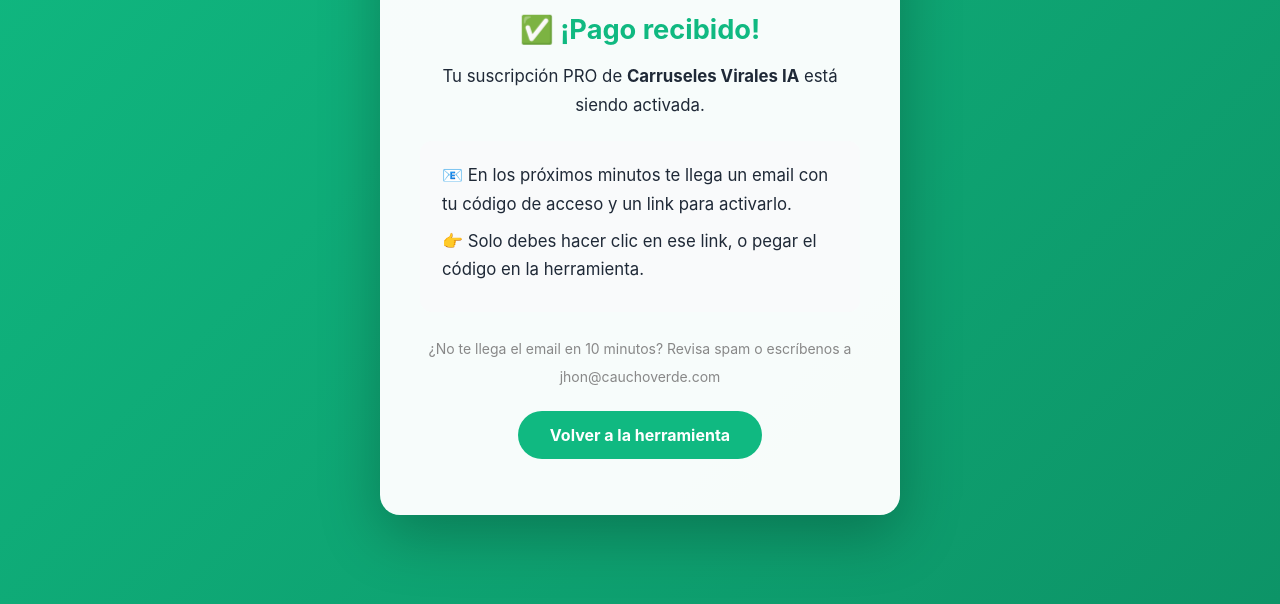
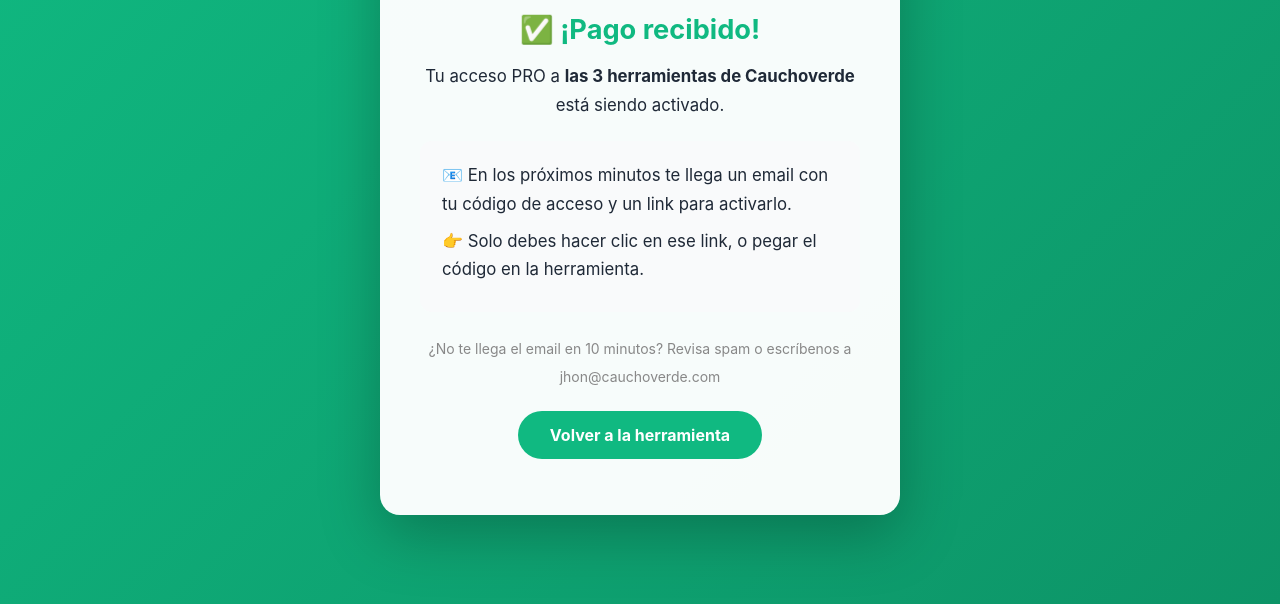
Before and after one commit to cauchoverde/carruseles-virales-ia, a plain HTML site: page gracias.html in a window 1280 px wide. Shown: the part 196-800 px from the top of the page. Drawn offline with Linux system fonts and the light colour scheme.

Commit message:
Update gracias.html

```diff
--- a/gracias.html
+++ b/gracias.html
@@ -35,7 +35,7 @@
   <div class="card">
     <img src="https://cauchoverde-microactivos.vercel.app/logo.png" alt="CauchoVerde" style="width:48px; height:48px; object-fit:contain; margin-bottom:12px;">
     <h1>✅ ¡Pago recibido!</h1>
-    <p>Tu suscripción PRO de <strong>Carruseles Virales IA</strong> está siendo activada.</p>
+    <p>Tu acceso PRO a <strong>las 3 herramientas de Cauchoverde</strong> está siendo activado.</p>
 
     <div class="steps">
       <p>📧 En los próximos minutos te llega un email con tu código de acceso y un link para activarlo.</p>
```
